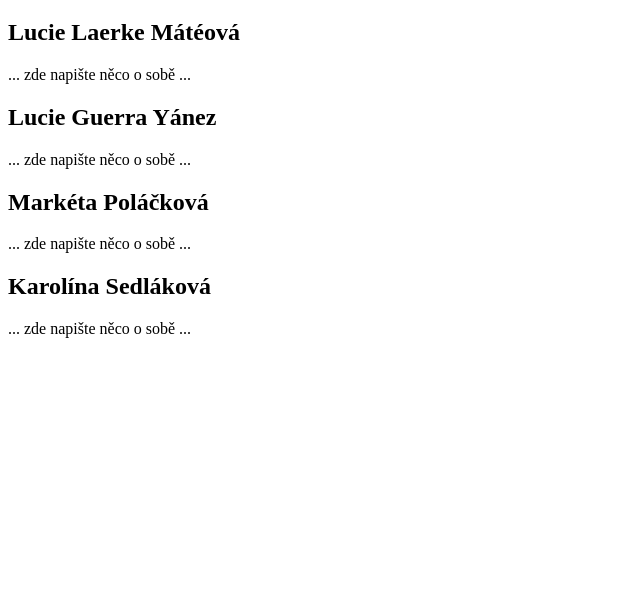
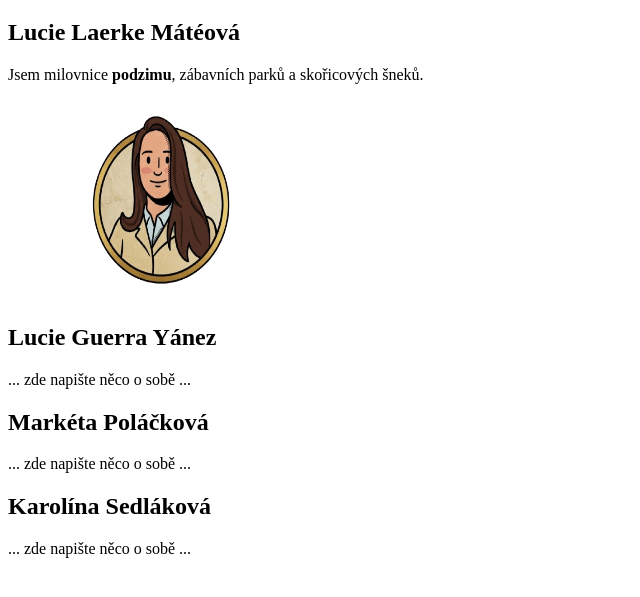
Before and after one commit to brumlablo/QAffeine, a plain HTML site: page index.html in a window 1280 px wide. Shown: the part 61-658 px from the top of the page, without its empty margins (0-640 px from the left). Drawn offline with Linux system fonts and the light colour scheme.

Commit message:
zmeny v profilu

```diff
--- a/index.html
+++ b/index.html
@@ -13,7 +13,8 @@
 
     <section id="LucieL">
       <h2>Lucie Laerke Mátéová</h2>
-      <p>... zde napište něco o sobě ...</p>
+      <p>Jsem milovnice <b>podzimu</b>, zábavních parků a skořicových šneků.</p>
+      <p><img src="Lucie.png" alt="Lucie" width="300" height="200"></p>
     </section>
 
     <section id="LucieG">
```
Also changed, not shown: Lucie.png (added).
